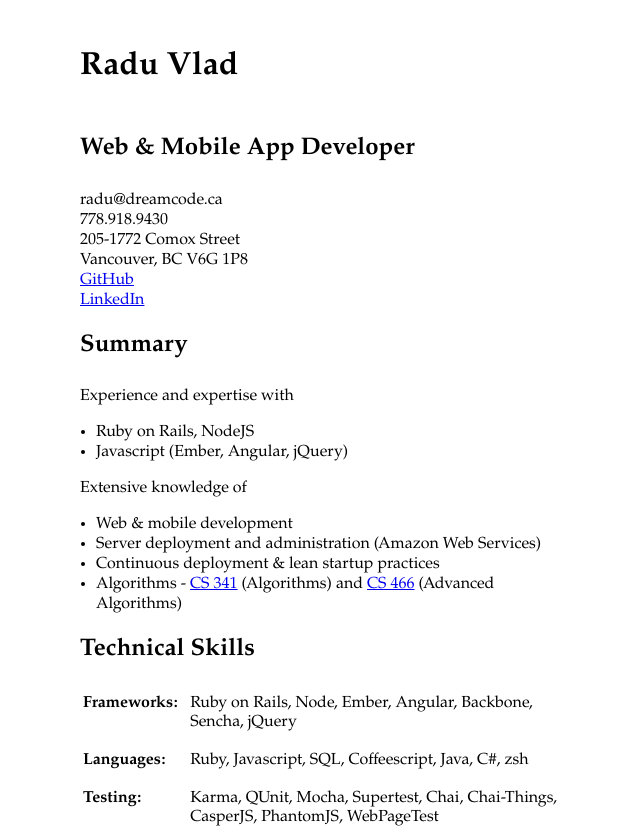
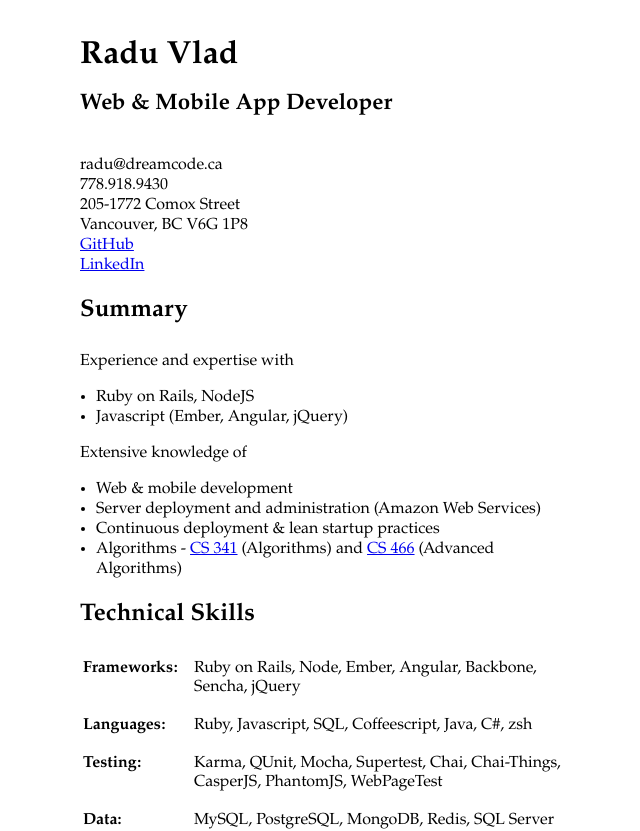
Before and after one commit to radman/radman.github.io, a plain HTML site: page index.html in a window 1280 px wide. Shown: the top 831 px of the page, without its empty margins (310-950 px from the left). Drawn offline with Linux system fonts and the light colour scheme.

Commit message:
fixing up styles

```diff
--- a/index.html
+++ b/index.html
@@ -5,8 +5,10 @@
   </head>
   <body>
     <article>
-      <h1>Radu Vlad</h1>
-      <h2>Web &amp; Mobile App Developer</h2>
+      <h1>
+        Radu Vlad<br/>
+        <small>Web &amp; Mobile App Developer</small>
+      </h1>
 
       <ul>
         <li>radu@dreamcode.ca</li>
--- a/style.css
+++ b/style.css
@@ -46,7 +46,7 @@ strong{
 h1{
 	font-weight: bold;
 	font-size: 2em;
-	line-height: 2.2em;
+	line-height: 1.5em;
 }
 
 h2{
@@ -72,11 +72,12 @@ small{
 	font-size: .7em;
 }
 
-th {
+th, td {
   text-align: left;
   vertical-align: top;
+  padding-bottom: 1em;
 }
 
-th, td {
-  padding-bottom: 1em;
+th {
+  padding-right: 5px;
 }
```
